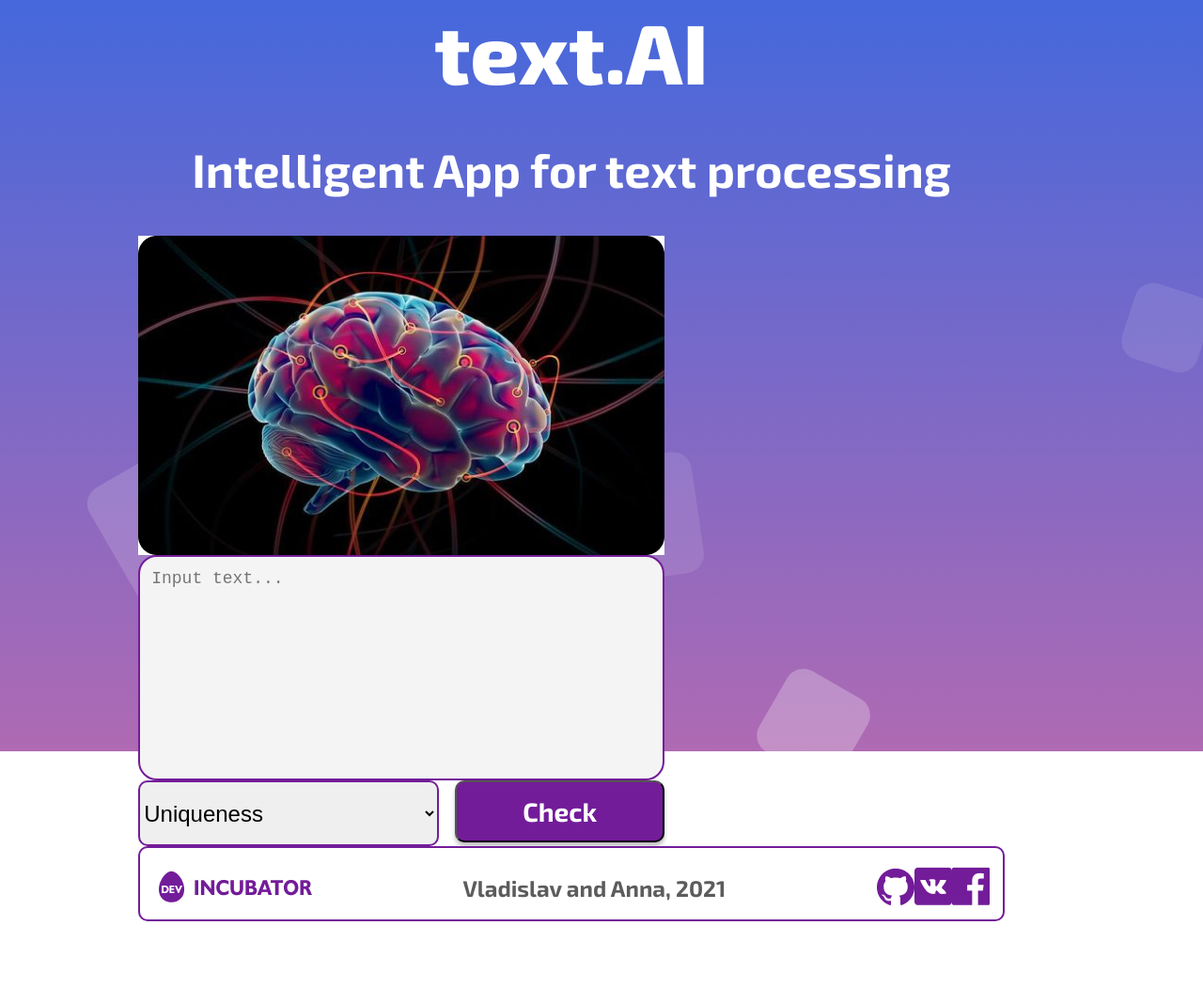
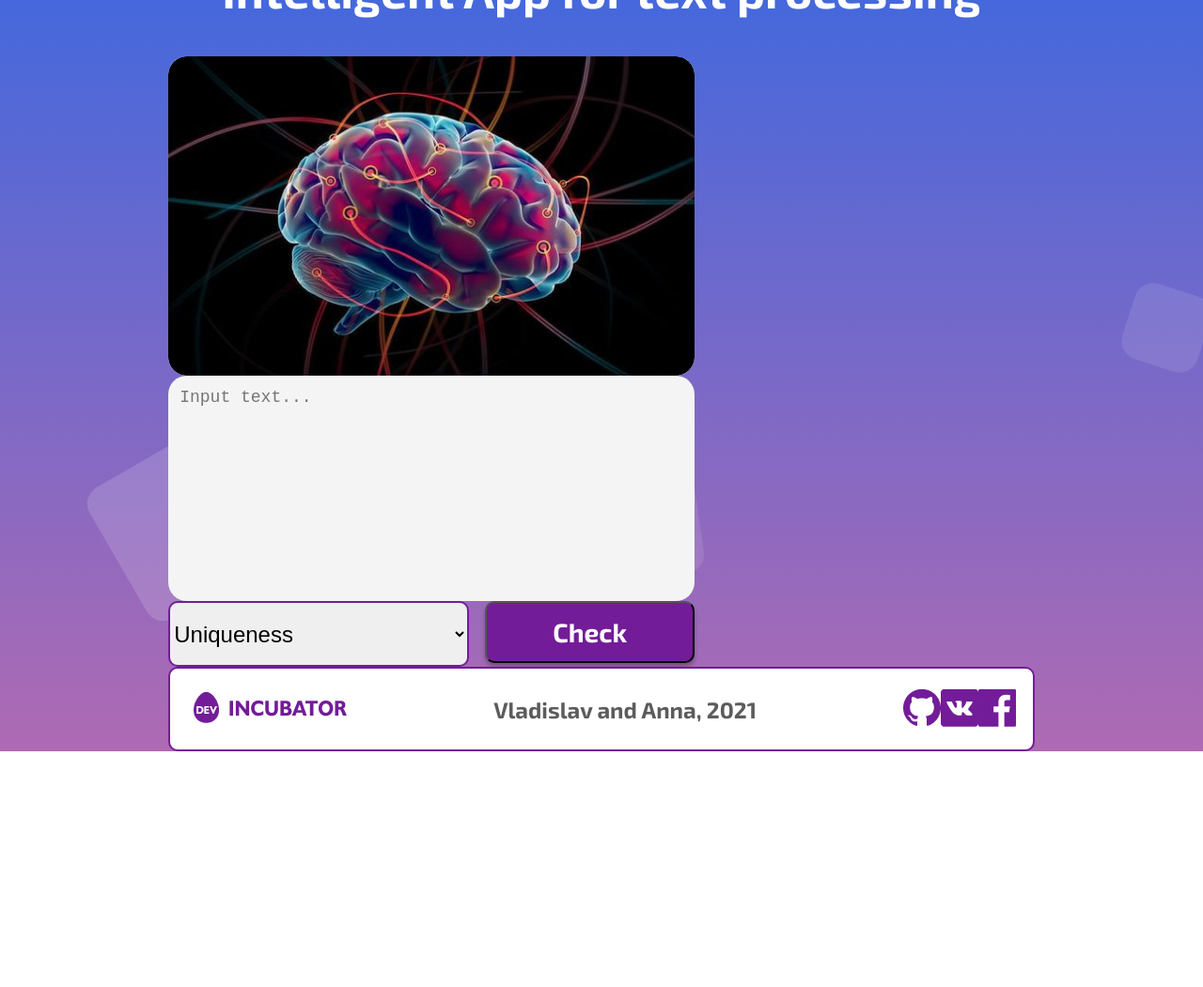
Before and after one commit to atmsphrx/AI-Project, a plain HTML site: page index.html in a window 1280 px wide. Shown: the whole page at 94% size. Drawn offline with Linux system fonts and the light colour scheme.

Commit message:
Update index.css

```diff
--- a/index.css
+++ b/index.css
@@ -4,19 +4,20 @@
 html, body{
     margin: 0;
     padding: 0;
-    height 100%;
+    min-height:100%;
 }
 .main {
 display:flex;
-flex-direction: row;
+flex-direction: column;
 justify-content: space-around;
 align-items: center;
-height: 100%;
+min-height: 100%;
 width: 100%;
-min-height: 600px;
-position: relative;
-flex-wrap: wrap;
-margin-bottom: -80px;
+/* min-height: 600px; */
+position: absolute;
+/* flex-wrap: wrap;  */
+bottom: 0;
+  left: 0;
 }
 .main::after{
     content: "";
@@ -25,10 +26,10 @@ margin-bottom: -80px;
 .background{
     position: absolute;
     left: 0; top:0; right: 0; bottom: 0;
-    width:100%;
+    min-width:100%;
     min-height: 100%;
     z-index: 0;
-    min-height: 600px;
+    /* min-height: 600px; */
     background: linear-gradient(180deg, #4568DC 0%, #AF6AB3 100%), #4568DC;
     /* transform: rotate(-90deg); */
     background-size:cover;
@@ -44,7 +45,6 @@ margin-bottom: -80px;
     text-align: center;
     color: #FFFFFF;
     width: 100%;
-
 }
 
 .textAI {
@@ -56,7 +56,6 @@ margin-bottom: -80px;
     font-weight: bold;
     font-size: 50px;
     line-height: 60px;
-
 }
 .main-container{
     position: relative;
@@ -66,11 +65,7 @@ margin-bottom: -80px;
     justify-content: space-around;
     align-items: center;
     width: 90%;
-    min-height: 100%;
-}
-.main-container::after{
-    content: "";
-    display: block;
+    min-height: 100vh;
 }
 .container {
     position: relative;
@@ -80,7 +75,6 @@ margin-bottom: -80px;
     justify-content: space-between;
     width: 80%;
     flex-wrap: wrap-reverse;
-
 }
 .area-and-menu {
 
@@ -94,12 +88,11 @@ margin-bottom: -80px;
     width: 560px;
     height: 240px;
     background: #F4F4F4;
-    border: 2px solid #731C99;
+
     box-sizing: border-box;
     border-radius: 20px;
     outline: none;
     padding: 10px 10px 10px 10px;
-
 }
 textarea {
     background: none;
@@ -112,10 +105,10 @@ font-weight: normal;
     font-size: 18px;
     line-height: 22px;
 /* identical to box height */
-
-
     color: #B1AFAF;
-
+}
+input, select, textarea{
+    color: #0e0d0d;
 }
 .menu-and-button{
     position: relative;
@@ -124,7 +117,6 @@ color: #B1AFAF;
     flex-direction: row;
     justify-content: space-between;
     flex-wrap: wrap;
-
 }
 .btn {
     width: 223px;
@@ -155,12 +147,10 @@ color: #B1AFAF;
     border:none;
 }
 
-.img-brain{
-
+#img-brain{
     border-radius: 20px;
     border:none;
     box-shadow: none;
-
 }
 
 select{
@@ -178,7 +168,6 @@ line-height: 29px;
 /* identical to box height */
 
     color: #000000;
-
 }
 
 option {
@@ -186,27 +175,28 @@ option {
     border: 2px solid #731C99;
     box-sizing: border-box;
     border-radius: 10px;
-
 }
 
-.icon-uniqueness {
+/* .icon-uniqueness {
 background-image: url("../img/Group 19.jpg") no-repeat;
 background-size: 20px;
 background-position: 0 1px;
 
-}
+} */
 
 .wholeLine{
     position: relative;
     display:flex;
+    /* flex:1 1 calc(33.33% ); */
     z-index: 2;
     flex-direction: raw;
     justify-content: space-between;
     flex-wrap: wrap;
-    height: 10vh;
-    min-height: 10px;
-    width: 80%;
-    padding: 20px;
+    height: 90px;
+    /* min-height: 10px; */
+    min-width: 80%;
+    padding-right: 25px;
+    padding-left: 25px;
     background: #FFFFFF;
     border: 2px solid #731C99;
     box-sizing: border-box;
@@ -238,7 +228,7 @@ background-position: 0 1px;
     flex-direction: raw;
     justify-content: space-around;
     align-items: center;
-    margin-right: 1 rem;
+    margin-right: 3 px;
     width: 13%;
 
     }
```
Lines whose indentation alone changed are shown as unchanged.
